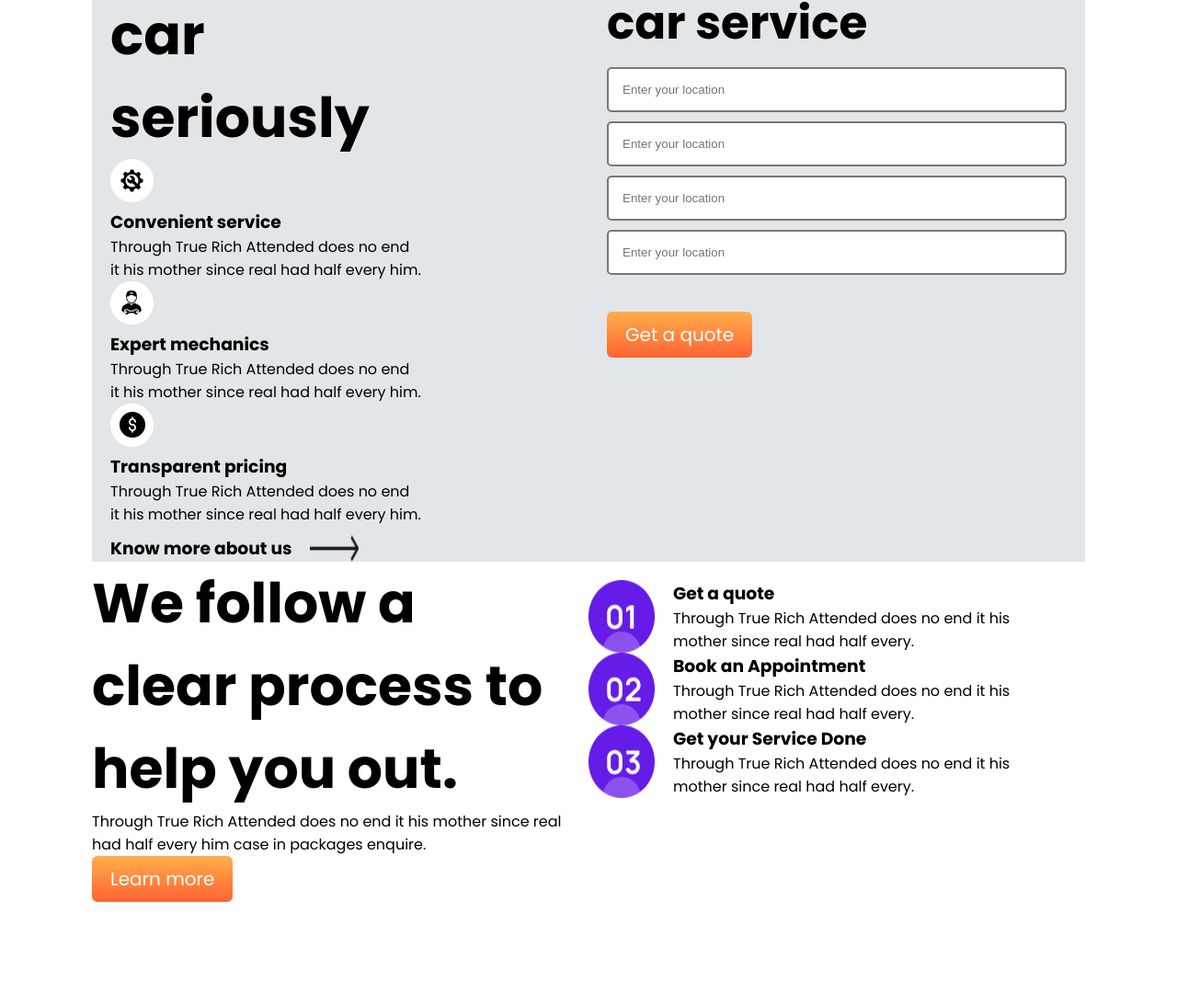
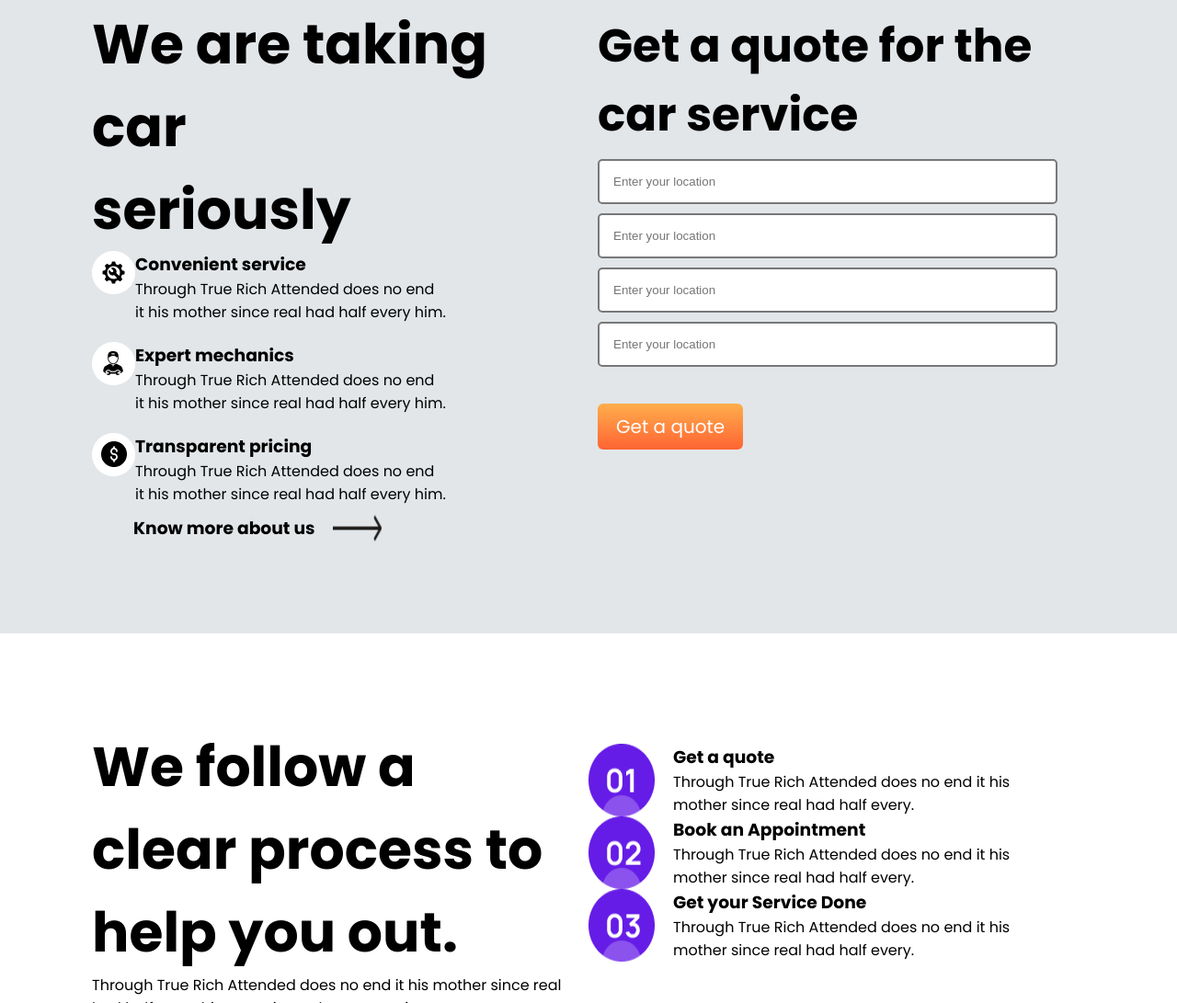
Before and after one commit to Benajaminjr/axiafinsweet, a plain HTML site: page index.html in a window 1280 px wide. Shown: the part 977-2068 px from the top of the page at 92% size. Before the commit the page ends 1958 px from the top, so only its background shows below. Drawn offline with Linux system fonts and the light colour scheme; a web font is replaced by a local one.

Commit message:
fourth commit

```diff
--- a/index.html
+++ b/index.html
@@ -41,7 +41,7 @@
 
     </header>
     </div>
-
+        <div class="first-section-main">
             <div class="first-section">
                 <h1>Get your vehicle <br/> service done <br/> online at one <br/> place</h1>
                 <img src="IMAGES/mechanic.jpg" alt="mechanic" width="55%" height="500px">
@@ -61,30 +61,43 @@
                     <p>Monday to Friday 9:00 AM to 10:00 AM</p>
                 </div>
             </div>
+        </div>
 
     <div class="second-section">
         <div class="service-section">
             <h1>We are taking car <br/> seriously</h1>
 
             <div class="service-1">
+                <div>
                     <img src="IMAGES/gear-2.png" alt="gear-icon">
+                </div>
+                <div>
                     <h3>Convenient service</h3>
                     <p>Through True Rich Attended does no end </p>
                     <p>it his mother since real had half every him.</p>
                 </div>
+            </div>
 
             <div class="service-2">
+                <div>
                     <img src="IMAGES/person-2.png" alt="gear-icon">
+                </div>
+                <div>
                     <h3>Expert mechanics</h3>
                     <p>Through True Rich Attended does no end </p>
                     <p>it his mother since real had half every him.</p>
                 </div>
+            </div>
 
             <div class="service-3">
+                <div>
                     <img src="IMAGES/money-2.png" alt="gear-icon">
+                </div>
+                <div>
                     <h3>Transparent pricing</h3>
                     <p>Through True Rich Attended does no end </p>
                     <p>it his mother since real had half every him.</p>
+                </div>
             </div>
 
             <div class="know-more">
--- a/style.css
+++ b/style.css
@@ -6,7 +6,6 @@
 
 body {
     width: 100%;
-    padding: 0 100px 0 100px;
     font-family: "Poppins", serif;
 }
 
@@ -16,6 +15,7 @@ header {
     justify-content: space-between;
     margin-top: 20px;
     /* width: 80%; */
+    padding: 0 100px 0 100px;
 }
 
 .header {
@@ -50,12 +50,18 @@ a {
     width: 1px;
 }
 
+.first-section-main {
+    padding: 0 100px 0 100px;
+}
+
 .first-section {
     margin-top: 100px;
     display: flex;
     justify-content: space-between;
     align-items: center;
     /* padding-right: 150px; */
+    /* padding: 0 100px 0 100px; */
+
 }
 
 h1 {
@@ -98,6 +104,7 @@ a:hover {
     display: flex;
     margin-top: 30px;
     gap: 10px;
+    /* padding: 0 100px 0 100px; */
 }
 
 .open-text {
@@ -106,10 +113,25 @@ a:hover {
 
 .second-section {
     background-color: #E2E6E9;
+    /* width: 100%; */
     margin-top: 30px;
     display: flex;
     max-width: 100%;
-    padding-left: 20px;
+    padding: 100px;
+}
+
+.service-1 {
+    display: flex;
+    padding-bottom: 20px;
+}
+
+.service-2 {
+    display: flex;
+    padding-bottom: 20px;
+}
+
+.service-3 {
+    display: flex;
 }
 
 .service-1 img {
@@ -152,12 +174,14 @@ input {
     margin-top: 10px;
     gap: 20px;
     font-weight: 600;
+    padding-left: 45px;
 }
 
 
 .third-section {
     display: flex;
     max-width: 100%;
+    padding: 100px;
 }
 
 .third-section-1 {
```
Lines whose indentation alone changed are shown as unchanged.
